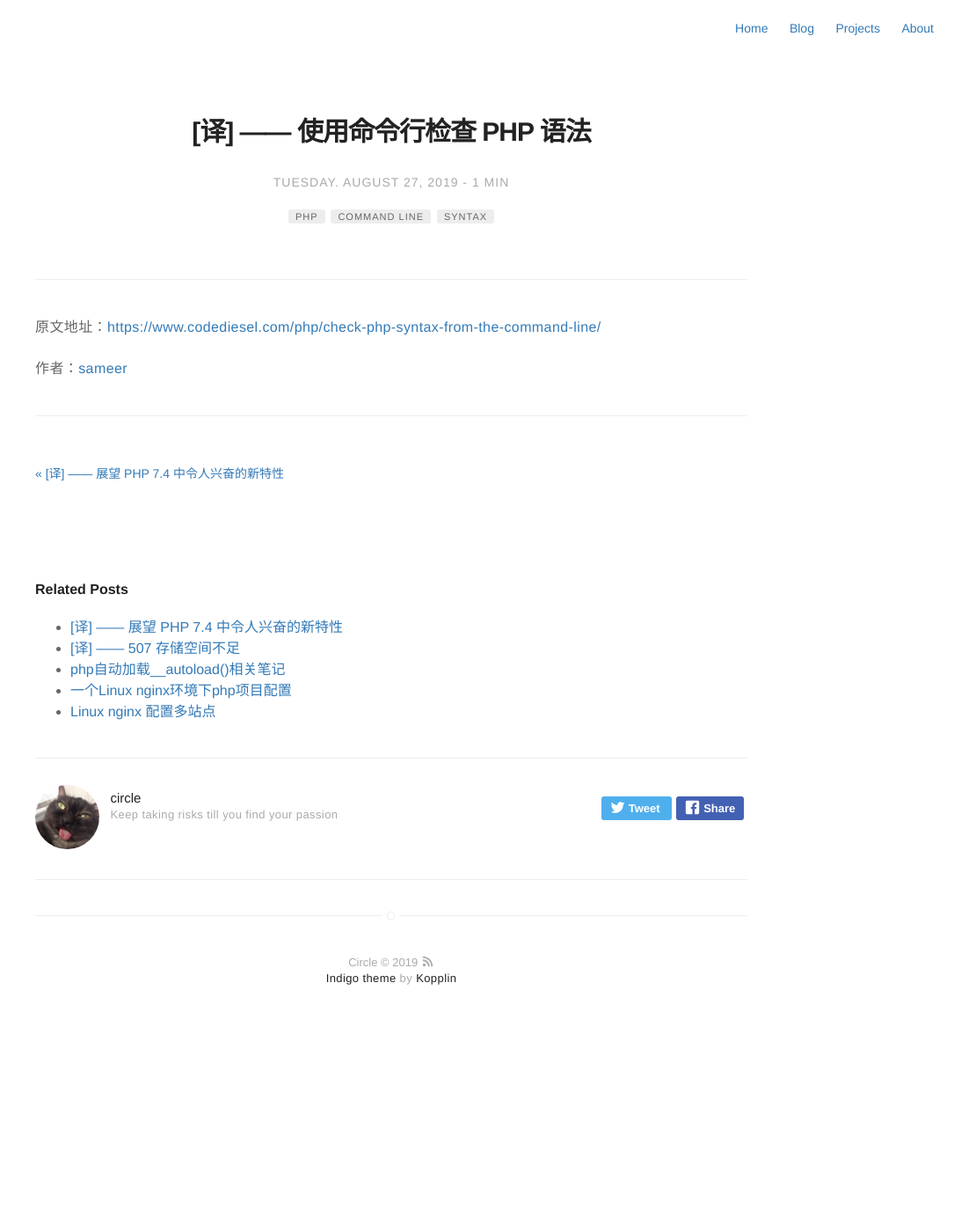
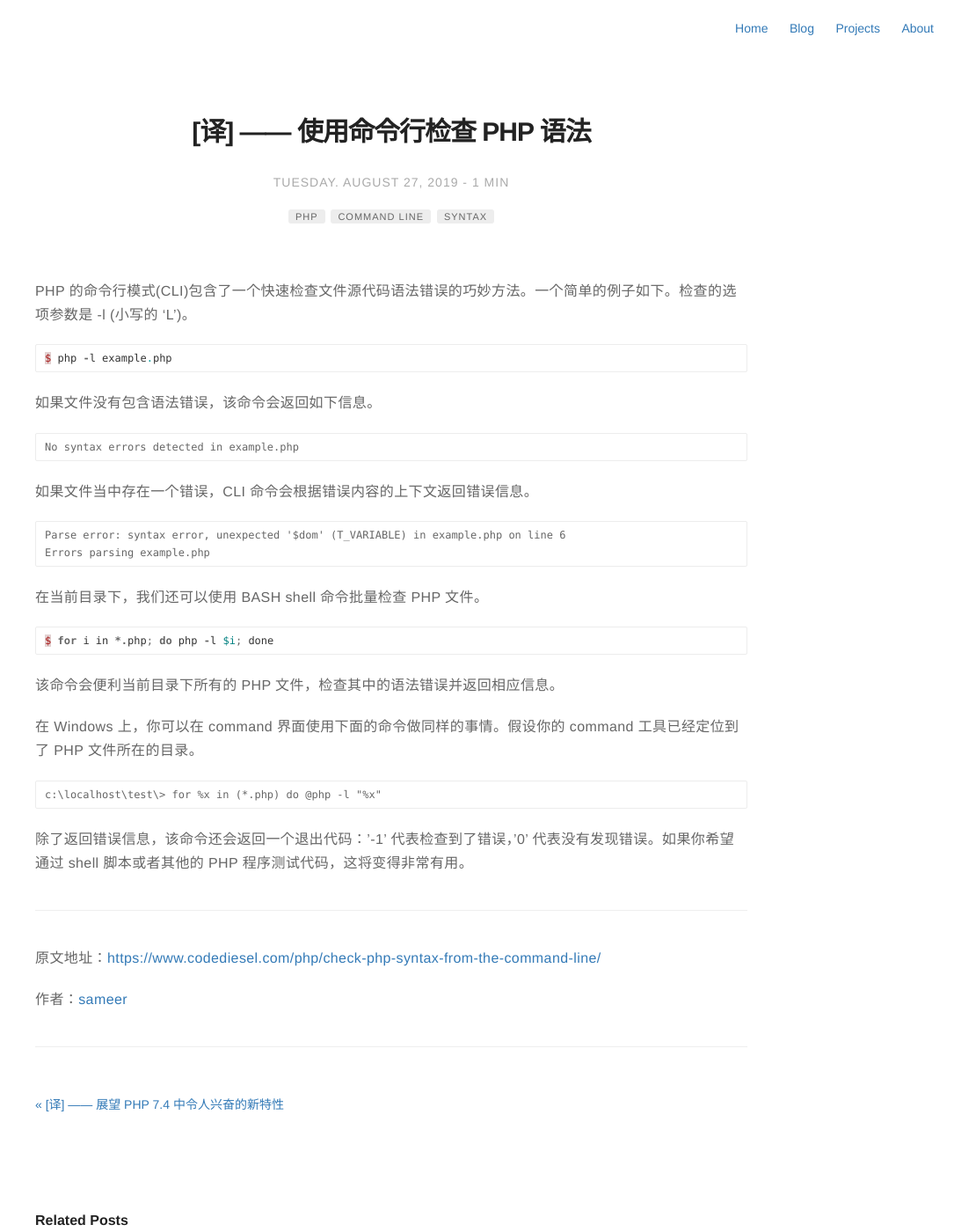
Before and after one commit to rust17/blog, a Jekyll site: the page built from _posts/2019-08-27-translation-check-php-syntax.markdown, in a window 1280 px wide and 1400 px high. Shown: the whole window at 88% size, without its empty margins (195-1280 px from the left). Built offline with Jekyll 4.4.1, drawn with Linux system fonts in a browser that asks for light colours; comment, search, counter and statistics services are not loaded.

Commit message:
update translation-php-check-syntax article

````diff
--- a/_posts/2019-08-27-translation-check-php-syntax.markdown
+++ b/_posts/2019-08-27-translation-check-php-syntax.markdown
@@ -13,6 +13,41 @@ author: circle
 description: use php command line check syntax
 ---
 
+PHP 的命令行模式(CLI)包含了一个快速检查文件源代码语法错误的巧妙方法。一个简单的例子如下。检查的选项参数是 -l (小写的 'L')。
+
+```php
+$ php -l example.php
+```
+
+如果文件没有包含语法错误，该命令会返回如下信息。
+
+```
+No syntax errors detected in example.php
+```
+
+如果文件当中存在一个错误，CLI 命令会根据错误内容的上下文返回错误信息。
+
+```
+Parse error: syntax error, unexpected '$dom' (T_VARIABLE) in example.php on line 6
+Errors parsing example.php
+```
+
+在当前目录下，我们还可以使用 BASH shell 命令批量检查 PHP 文件。
+
+```php
+$ for i in *.php; do php -l $i; done
+```
+
+该命令会便利当前目录下所有的 PHP 文件，检查其中的语法错误并返回相应信息。
+
+在 Windows 上，你可以在 command 界面使用下面的命令做同样的事情。假设你的 command 工具已经定位到了 PHP 文件所在的目录。
+
+```
+c:\localhost\test\> for %x in (*.php) do @php -l "%x"
+```
+
+除了返回错误信息，该命令还会返回一个退出代码：'-1' 代表检查到了错误，'0' 代表没有发现错误。如果你希望通过 shell 脚本或者其他的 PHP 程序测试代码，这将变得非常有用。
+
 ---
 
 原文地址：[https://www.codediesel.com/php/check-php-syntax-from-the-command-line/](https://www.codediesel.com/php/check-php-syntax-from-the-command-line/)
````
